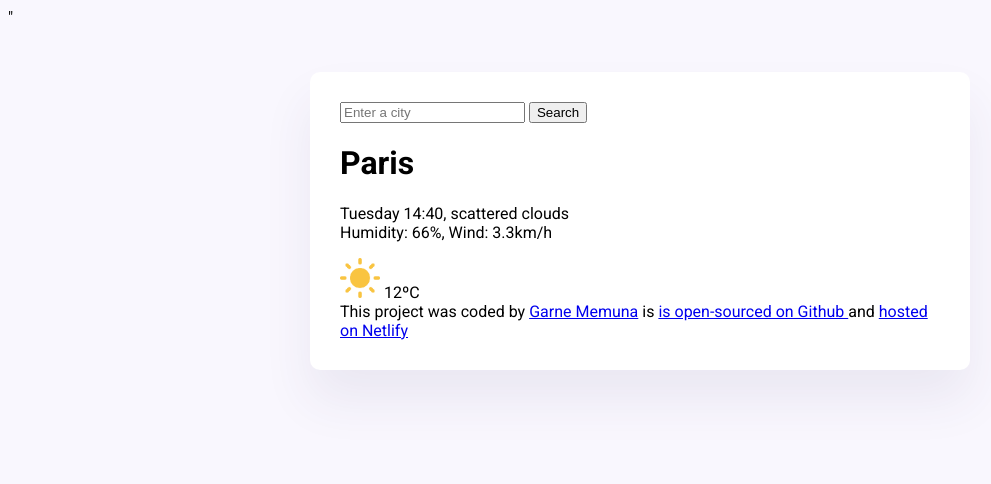
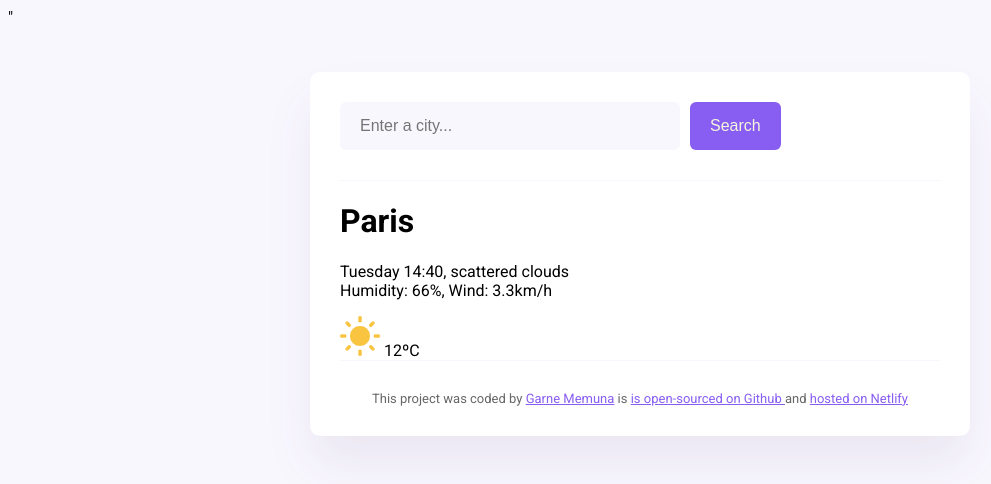
Before and after one commit to muna8928/My-weather-design, a plain HTML site: page index.html in a window 1280 px wide. Shown: the whole page, without its empty margins (0-991 px from the left). Drawn offline with Linux system fonts and the light colour scheme.

Commit message:
styled the footer and header and also added color to the links.

```diff
--- a/index.html
+++ b/index.html
@@ -17,9 +17,14 @@
   <body>
     <div class="weather-app">
       <header>
-        <form>
-          <input type="text" placeholder="Enter a city" />
-          <input type="submit" value="Search" />
+        <form class="search-form">
+          <input
+            type="text"
+            placeholder="Enter a city..."
+            required
+            class="search-form-input"
+          />
+          <input type="submit" value="Search" class="search-form-button" />
         </form>
       </header>
       <main>
--- a/src/style.css
+++ b/src/style.css
@@ -10,3 +10,34 @@ body {
   border-radius: 10px;
   box-shadow: 0 30px 50px rgba(65, 50, 100, 0.08);
 }
+header {
+  border-bottom: 1px solid #f9f7fe;
+  padding: 0 0 30px 0;
+}
+.search-form-input {
+  background-color: #f9f7fe;
+  border: none;
+  border-radius: 6px;
+  width: 300px;
+  padding: 15px 20px;
+  font-size: 16px;
+}
+.search-form-button {
+  background-color: #885df1;
+  padding: 15px 20px;
+  border: none;
+  border-radius: 6px;
+  color: beige;
+  margin-left: 6px;
+  font-size: 16px;
+}
+a {
+  color: #885df1;
+}
+footer {
+  border-top: 1px solid #f9f7fe;
+  padding: 30px 0 0 0;
+  text-align: center;
+  font-size: 13px;
+  color: rgba(0, 0, 0, 0.6);
+}
```
